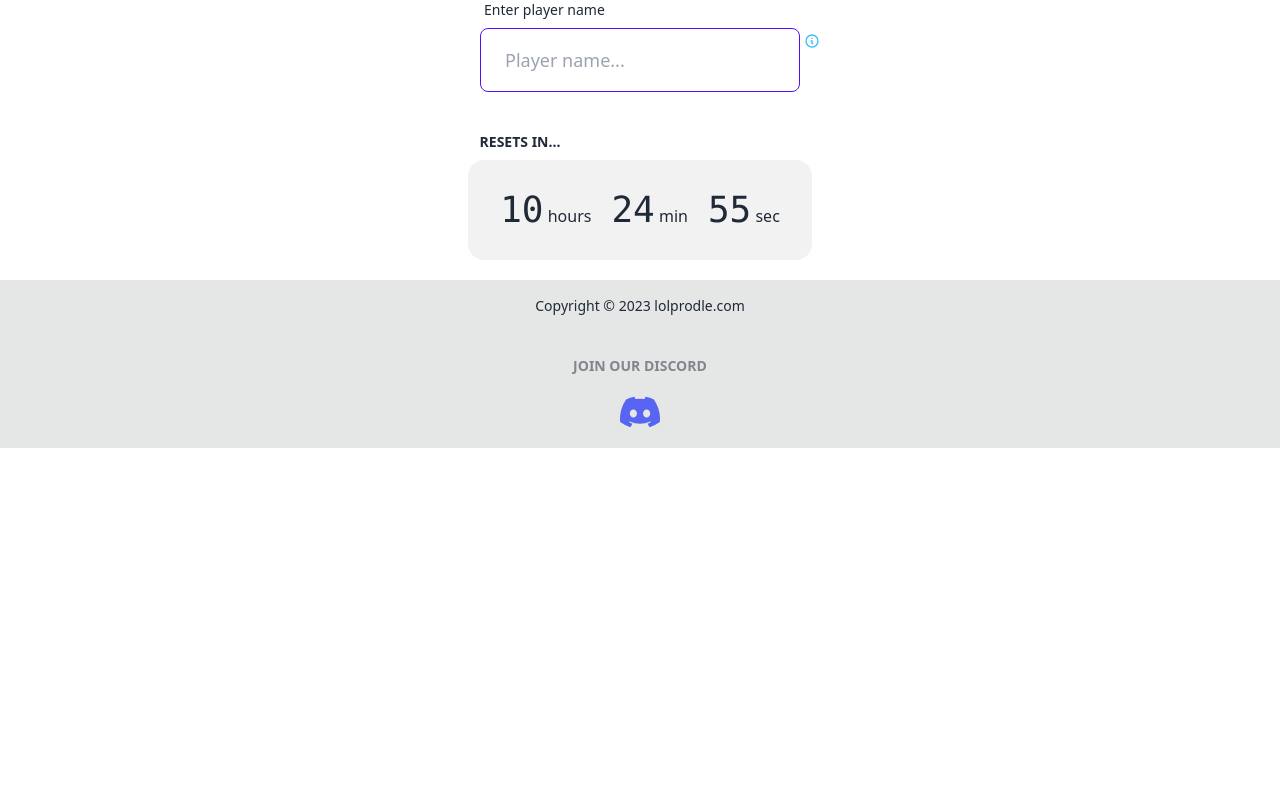
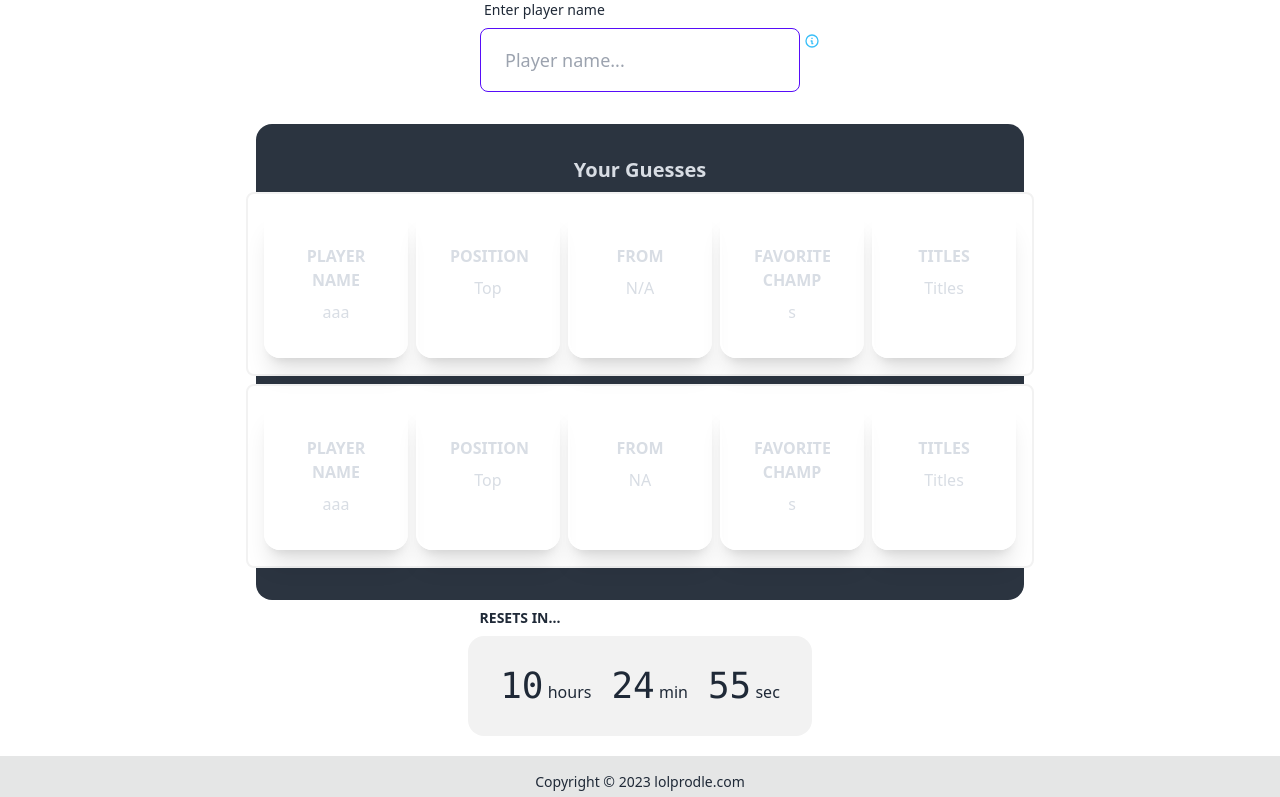
Before and after one commit to xMadKing/lolprodle, a SvelteKit app in the folder frontend/: page / in a window 1280 px wide. Shown: the part 558-1355 px from the top of the page. Before the commit the page ends 1006 px from the top, so only its background shows below. Built offline with nearby package versions, Linux system fonts and the light colour scheme.

Commit message:
add guess box

```diff
--- /dev/null
+++ b/frontend/src/lib/guess/GuessBox.svelte
@@ -0,0 +1,31 @@
+<script lang="ts">
+    import { regionStores } from "$lib/stores";
+    import type { PlayerGuess, Region } from "$lib/types";
+    import { onDestroy } from "svelte";
+    import GuessRow from "./GuessRow.svelte";
+
+    export let region: Region;
+
+    const store = regionStores.get(region);
+    if (store === undefined) {
+        throw new Error("invalid region: " + region);
+    }
+
+    let guessStack: Array<PlayerGuess>;
+    let unsubscribe = store.subscribe((value) => {
+        guessStack = value;
+    });
+
+    onDestroy(unsubscribe);
+</script>
+
+<div class="flex flex-row content-center justify-center">
+<div class="card bg-neutral text-neutral-content w-3/5">
+    <div class="card-body items-center text-center">
+        <h3 class="card-title">Your Guesses</h3>
+        {#each guessStack as guess}
+            <GuessRow {guess} />
+        {/each}
+    </div>
+</div>
+</div>
--- /dev/null
+++ b/frontend/src/lib/guess/GuessFieldCard.svelte
@@ -0,0 +1,14 @@
+<script lang="ts">
+    import { GuessStatus, type GuessField } from "$lib/types";
+
+    export let field: GuessField;
+
+    const status = field.status === GuessStatus.Correct ? "success" : "error";
+</script>
+
+<div class="card w-36 shadow-xl bg-{status} border-2 border-base-100">
+    <div class="card-body text-{status}-content">
+        <h2 class="font-bold uppercase">{field.fieldType}</h2>
+        <p>{field.guess}</p>
+    </div>
+</div>
--- /dev/null
+++ b/frontend/src/lib/guess/GuessRow.svelte
@@ -0,0 +1,12 @@
+<script lang="ts">
+    import type { PlayerGuess } from "$lib/types";
+    import GuessFieldCard from "./GuessFieldCard.svelte";
+
+    export let guess: PlayerGuess;
+</script>
+
+<div class="flex flex-row gap-x-2 p-4 bg-base-100 border-2 rounded-lg border-base-200">
+    {#each guess.guessFields as field}
+        <GuessFieldCard {field} />
+    {/each}
+</div>
--- /dev/null
+++ b/frontend/src/lib/stores.ts
@@ -0,0 +1,32 @@
+import { writable, type Writable } from "svelte/store";
+import { Region, PlayerGuess, GuessField, GuessFieldType, GuessStatus } from "./types";
+
+export const regionStores = new Map<string, Writable<Array<PlayerGuess>>>();
+
+function createStores() {
+    for (const region in Region) {
+        // store the region values as the keys in regionStores
+        regionStores.set(Object.values(Region)[Object.keys(Region).indexOf(region)], writable(new Array<PlayerGuess>()));
+    }
+
+    // dummy data
+    regionStores.get("LCS")?.update((value) => {
+        value.push(new PlayerGuess([
+            new GuessField(GuessFieldType.Name, GuessStatus.Incorrect, "aaa"),
+            new GuessField(GuessFieldType.Position, GuessStatus.Incorrect, "Top"),
+            new GuessField(GuessFieldType.From, GuessStatus.Correct, "N/A"),
+            new GuessField(GuessFieldType.FavoriteChamp, GuessStatus.Incorrect, "s"),
+            new GuessField(GuessFieldType.Titles, GuessStatus.Correct, "Titles"),
+        ]));
+        value.push(new PlayerGuess([
+            new GuessField(GuessFieldType.Name, GuessStatus.Correct, "aaa"),
+            new GuessField(GuessFieldType.Position, GuessStatus.Incorrect, "Top"),
+            new GuessField(GuessFieldType.From, GuessStatus.Correct, "NA"),
+            new GuessField(GuessFieldType.FavoriteChamp, GuessStatus.Incorrect, "s"),
+            new GuessField(GuessFieldType.Titles, GuessStatus.Correct, "Titles"),
+        ]));
+        return value;
+    });
+}
+
+createStores();
--- /dev/null
+++ b/frontend/src/lib/types.ts
@@ -0,0 +1,44 @@
+export enum Region {
+    Lcs = "LCS",
+    Lec = "LEC",
+    Lck = "LCK",
+    Lpl = "LPL"
+}
+
+export enum GuessFieldType {
+    // name of the player
+    Name = "Player Name",
+    // the position they play
+    Position = "Position",
+    // where they are from
+    From = "From",
+    // their favourite champ
+    FavoriteChamp = "Favorite Champ",
+    // the titles won
+    Titles = "Titles"
+}
+
+export enum GuessStatus {
+    Correct,
+    Incorrect
+}
+
+export class GuessField {
+    readonly fieldType: GuessFieldType;
+    readonly status: GuessStatus;
+    readonly guess: string;
+
+    constructor(fieldType: GuessFieldType, status: GuessStatus, guess: string) {
+        this.fieldType = fieldType;
+        this.status = status;
+        this.guess = guess;
+    }
+}
+
+export class PlayerGuess {
+    readonly guessFields: Array<GuessField>;
+
+    constructor(guessFields: Array<GuessField>) {
+        this.guessFields = guessFields;
+    }
+}
--- a/frontend/src/routes/+page.svelte
+++ b/frontend/src/routes/+page.svelte
@@ -6,6 +6,8 @@
 	import HowToButton from "$lib/HowToButton.svelte";
 	import Timer from "$lib/Timer.svelte";
 	import Previous from "$lib/Previous.svelte";
+    import GuessBox from "$lib/guess/GuessBox.svelte";
+    import { Region } from "$lib/types";
 </script>
 
 <Navbar />
@@ -21,6 +23,8 @@
 	<HowToButton />
 </div>
 
+<GuessBox region={Region.Lcs}/>
+
 <Timer />
 
 <Footer />
```
Also changed, not shown: 1 other file (tests, documents, lock files or other folders).
